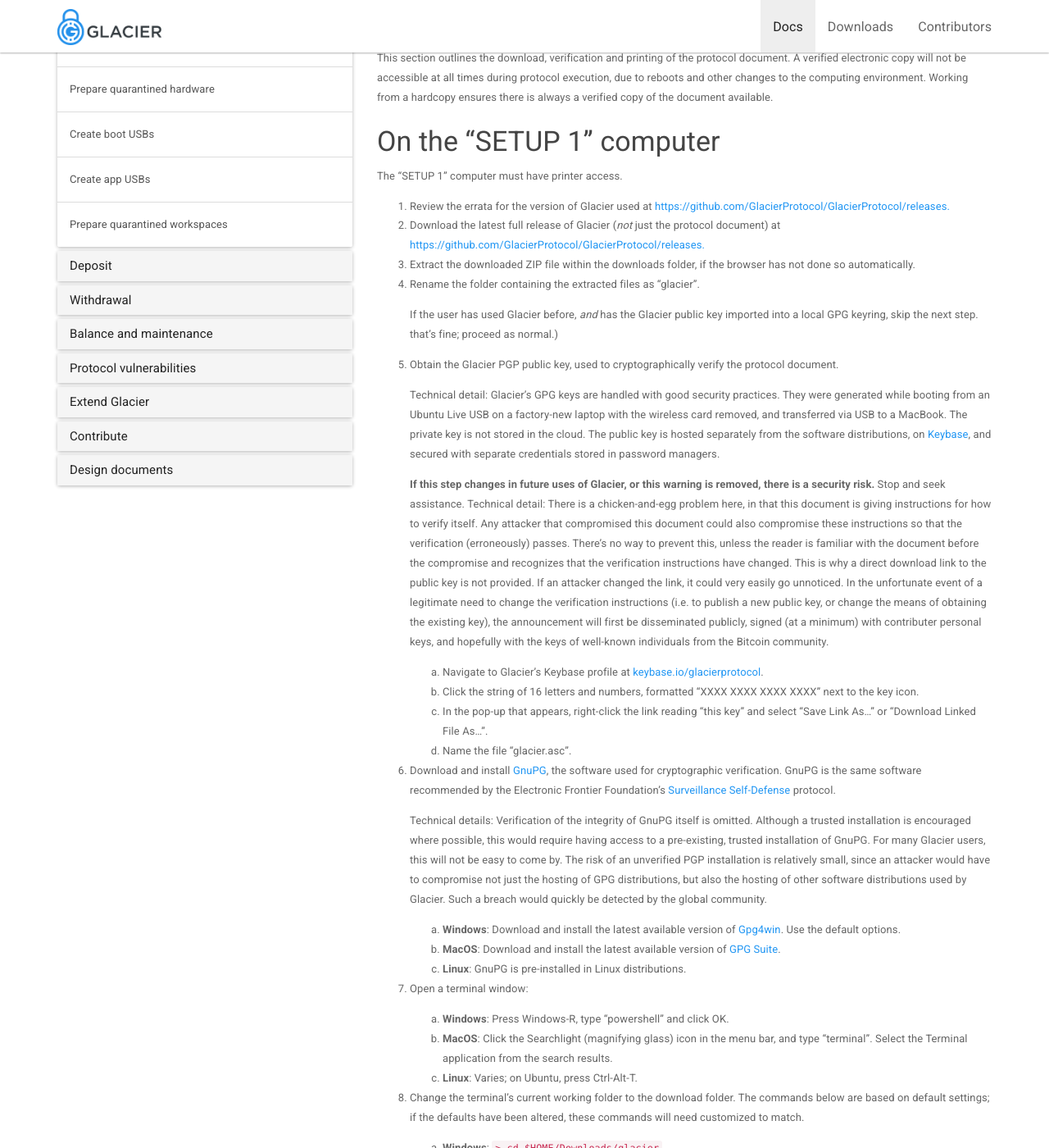
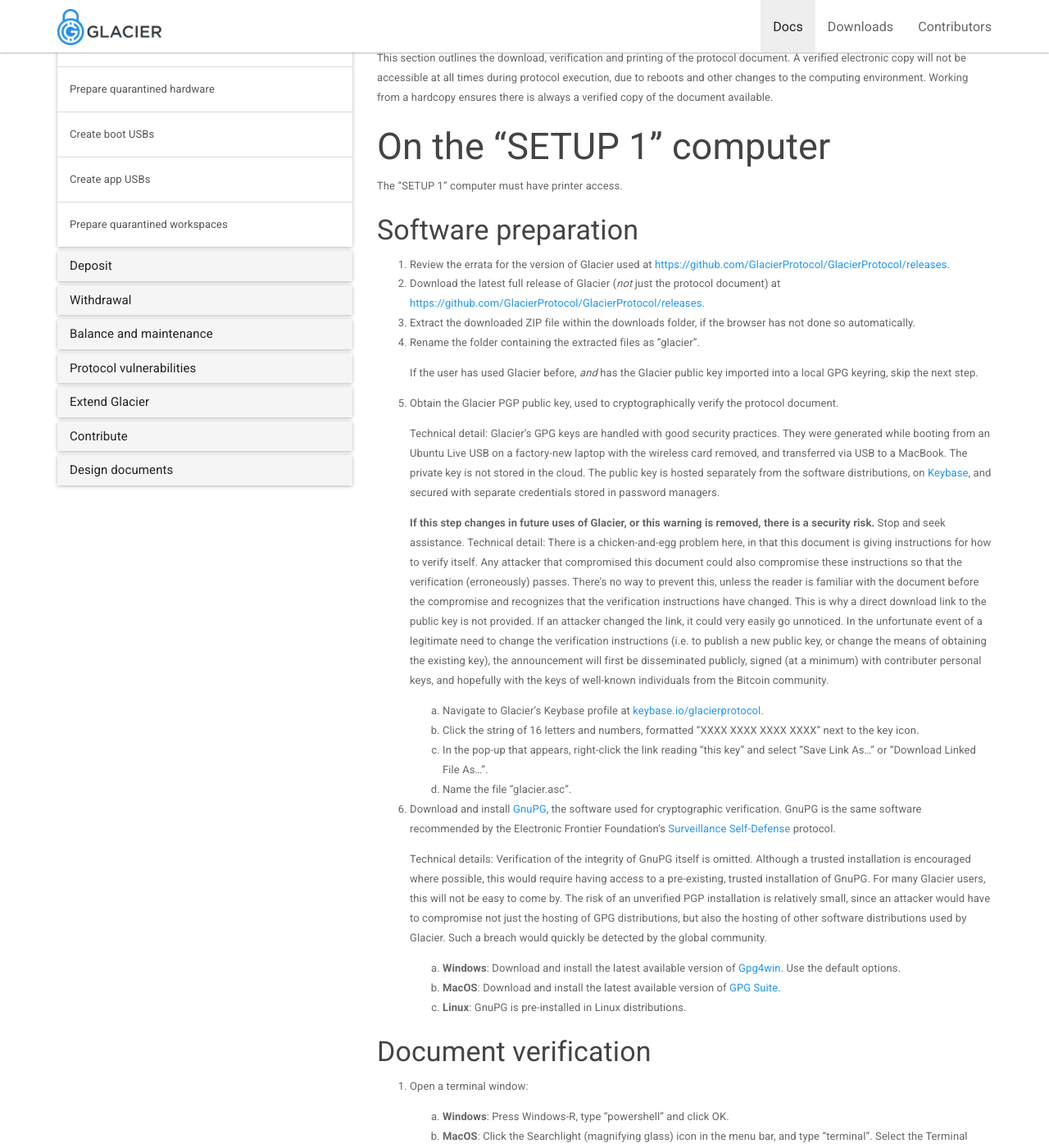
Before and after one commit to GlacierProtocol/glacierprotocol.github.io, a Jekyll site: the page built from _docs/setup/verify.md, in a window 1280 px wide and 1400 px high, scrolled down 235 px. Shown: the whole window at 82% size. Built offline with Jekyll 4.4.1, drawn with Linux system fonts in a browser that asks for light colours; nearby versions of some CDN libraries.

Commit message:
Large list broken up into sections for ease of reading

```diff
--- a/_docs/setup/verify.md
+++ b/_docs/setup/verify.md
@@ -11,9 +11,11 @@
 environment. Working from a hardcopy ensures there is always a verified copy of
 the document available.
 
-### On the "SETUP 1" computer
+## On the "SETUP 1" computer
 
 The "SETUP 1" computer must have printer access.
+
+### Software preparation
 
 1. Review the errata for the version of Glacier used at
 [https://github.com/GlacierProtocol/GlacierProtocol/releases.](https://github.com/GlacierProtocol/GlacierProtocol/releases)
@@ -23,7 +25,7 @@
 4. Rename the folder containing the extracted files as "glacier".
 
     If the user has used Glacier before, *and* has the Glacier public key imported into a local GPG keyring, skip the next step.
-that's fine; proceed as normal.)
+
 5. Obtain the Glacier PGP public key, used to cryptographically verify the protocol document.
 
     Technical detail: Glacier's GPG keys are handled with good security practices.
@@ -74,6 +76,8 @@
     2. **MacOS**: Download and install the latest available version of
     [GPG Suite](https://gpgtools.org/).
     3. **Linux**: GnuPG is pre-installed in Linux distributions.
+
+### Document verification
 
 7. Open a terminal window:
 
```
Also changed, not shown: other parts of _docs/setup/verify.md (+2 -0 lines).
